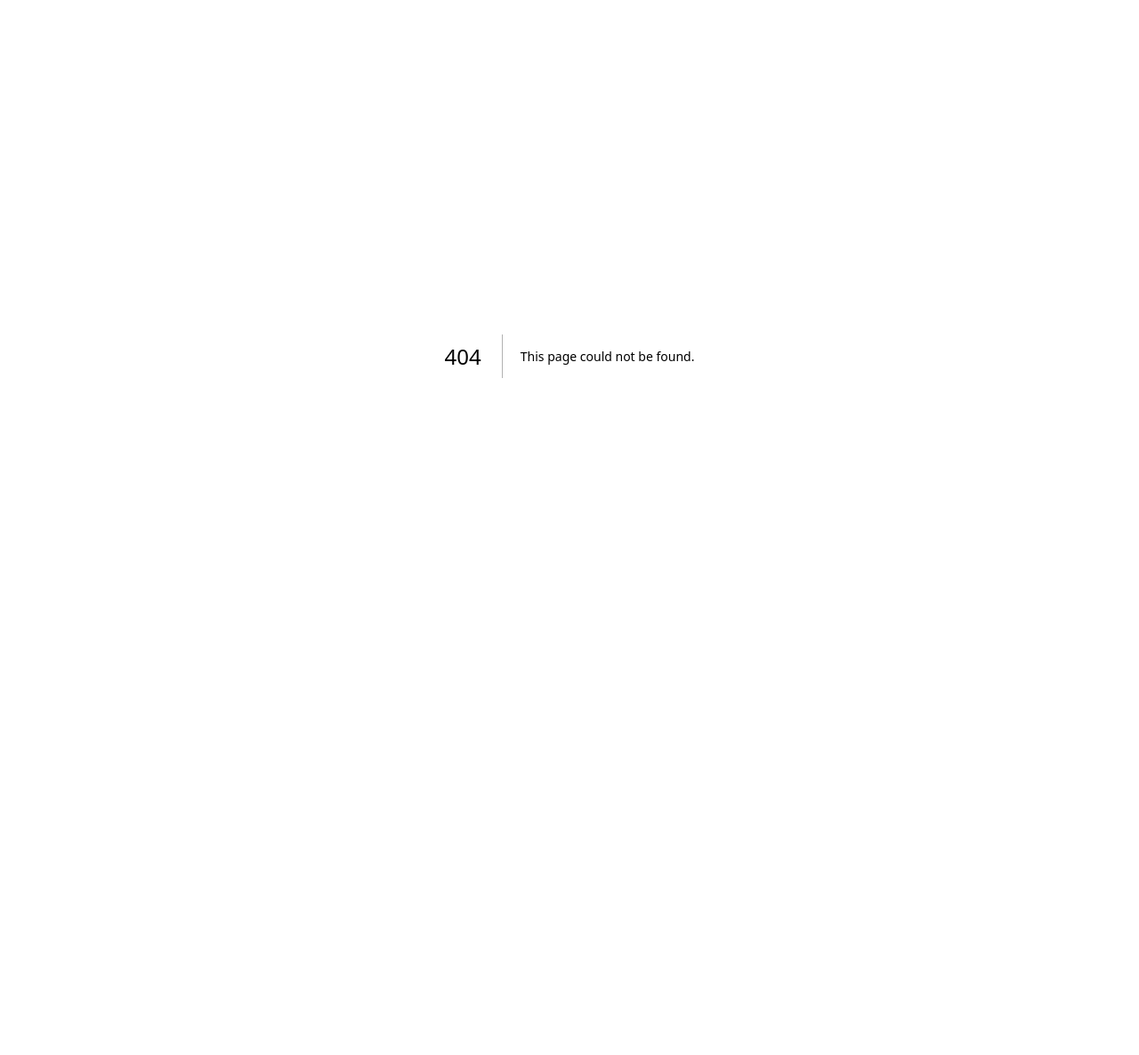
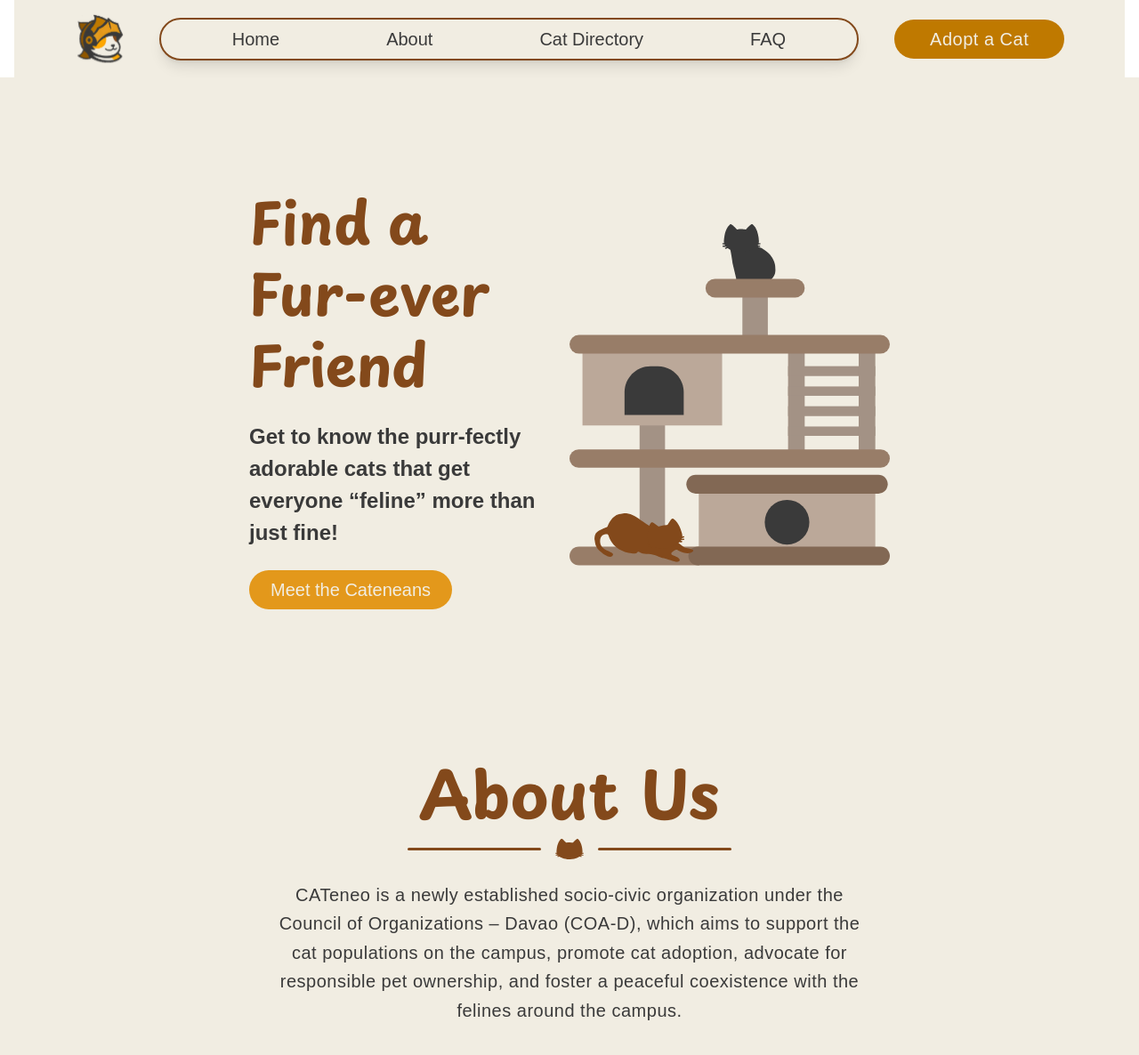
Before and after one commit to SAMAHAN-Systems-Development/cateneo-frontend, a Next.js app: page /home in a window 1280 px wide. Before the commit this address had no page. Shown: the top 1186 px of the page at 89% size. Before the commit the page ends 800 px from the top, so only its background shows below. Built offline with nearby package versions, Linux system fonts and the light colour scheme; a web font is replaced by a local one.

Commit message:
feat: create home page

```diff
--- /dev/null
+++ b/src/app/home/page.tsx
@@ -0,0 +1,16 @@
+"use client";
+
+import Navbar from "@/components/ui/navigation-bar";
+import HomeHeroSection from "@/components/section/home-hero-section";
+import AboutUsSection from "@/components/section/about-us";
+const page = () => {
+  return (
+    <div>
+      <Navbar />
+      <HomeHeroSection />
+      <AboutUsSection />
+    </div>
+  );
+};
+
+export default page;
--- a/src/app/page.tsx
+++ b/src/app/page.tsx
@@ -1,32 +1,9 @@
-'use client';
-
-import { useForm } from "react-hook-form";
-import { zodResolver } from "@hookform/resolvers/zod";
-import SignUpForm from "@/components/ui/sign-up-form";
-import {
-  signUpSchema,
-  type SignUpFormValues,
-} from "@/schemas/sign-up-form-schema";
+"use client";
 
 const Page = () => {
-  const form = useForm<SignUpFormValues>({
-    resolver: zodResolver(signUpSchema),
-    defaultValues: {
-      firstName: "",
-      lastName: "",
-      email: "",
-      password: "",
-    },
-  });
-
-  const onSubmit = (data: SignUpFormValues) => {
-    // Temporary: just log to verify submission works
-    console.log("Sign up submitted", data);
-  };
-
   return (
     <div>
-      <SignUpForm form={form} onSubmit={onSubmit} />
+      <h1>Welcome to Cateneo</h1>
     </div>
   );
 };
--- a/src/components/ui/section/about-us.tsx
+++ b/src/components/section/about-us.tsx
@@ -19,7 +19,7 @@ export default function AboutUsSection() {
           />
           <span className="block h-[3px] w-[100px] md:w-[150px] lg:w-[150px] rounded-full mx-1 md:mx-2 bg-cateneo-darkbrown" />
         </div>
-        <p className="text-cateneo-black text-lg sm:px-10 lg:px-0 md:text-xl font-medium tracking-wide leading-relaxed font-gaegu">
+        <p className="text-cateneo-black text-md sm:px-10 lg:px-0 md:text-xl font-medium tracking-wide leading-relaxed font-gaegu">
           CATeneo is a newly established socio-civic organization under the
           Council of Organizations – Davao (COA-D), which aims to support the
           cat populations on the campus, promote cat adoption, advocate for
--- a/src/components/ui/home-hero-section.tsx
+++ b/src/components/section/home-hero-section.tsx
@@ -1,9 +1,9 @@
 import Image from "next/image";
-import { RoundedButton } from "./rounded-button";
+import { RoundedButton } from "../ui/rounded-button";
 
 export default function HomeHeroSection() {
   return (
-    <section className="flex flex-col-reverse lg:flex-row items-center justify-between min-h-[90vh] w-full bg-cateneo-white px-20 py-8 rounded-br-[40px] relative overflow-hidden ">
+    <section className="flex flex-col-reverse lg:flex-row items-center justify-between min-h-[80vh] lg:min-h-[90vh] w-full bg-cateneo-white px-4 sm:px-8 lg:px-70 py-8 relative lg:overflow-hidden">
       {/* Text Section */}
       <div className="w-full lg:w-1/2 flex flex-col items-center lg:items-start justify-center mb-8 lg:mb-0 lg:pr-8 ">
         <h1 className="text-center lg:text-left text-[32px] sm:text-[64px] font-playpen text-cateneo-darkbrown leading-tight mb-6 sm:max-w-[300px] lg:max-w-none mx-auto lg:mx-0">
@@ -20,7 +20,7 @@ export default function HomeHeroSection() {
 
       {/* Image Section */}
       <div className="w-full lg:w-1/2 flex justify-center items-center">
-        <div className="w-full max-w-md aspect-[3/4] relative">
+        <div className="w-full max-w-[300px] sm:max-w-[400px] lg:max-w-md aspect-[3/4] relative">
           <Image
             src="/hero-cat-tree.svg"
             alt="Cat tree with cats"
--- a/src/components/ui/navigation-bar.tsx
+++ b/src/components/ui/navigation-bar.tsx
@@ -1,19 +1,21 @@
-'use client';
+"use client";
 
 // components/Navbar.jsx
-import { useState } from 'react';
-import Link from 'next/link';
-import Image from 'next/image';
+import { useState } from "react";
+import Link from "next/link";
+import Image from "next/image";
 
 export default function Navbar() {
   const [isMenuOpen, setIsMenuOpen] = useState(false);
 
   return (
-    <nav className="relative flex items-center justify-between md:justify-center px-4 py-3 text-white lg:mx-4 md:px-8 md:py-4 md:mx-10">
-
+    <nav className="relative flex items-center justify-between md:justify-center px-4 py-3 text-white lg:mx-4 md:px-8 md:py-4 md:mx-10 bg-cateneo-white">
       {/* Desktop-only Logo Section */}
       <div className="hidden md:flex shrink-0 text-xl font-gaegu tracking-wide">
-        <Link href="/" className="hover:opacity-90 transition-opacity duration-200 flex items-center gap-2">
+        <Link
+          href="/"
+          className="hover:opacity-90 transition-opacity duration-200 flex items-center gap-2"
+        >
           <Image
             src="/cateneo-navbar-logo.svg"
             alt="Cateneo logo"
@@ -27,7 +29,7 @@ export default function Navbar() {
       {/* Navigation Links (Dropdown on Mobile) */}
       <ul
         className={`${
-          isMenuOpen ? 'flex' : 'hidden'
+          isMenuOpen ? "flex" : "hidden"
         } absolute left-3 top-2 z-50 flex-col min-w-[200px] gap-4 rounded-br-[50px] border-2 border-cateneo-darkbrown bg-cateneo-white p-3 text-cateneo-black text-xl font-gaegu shadow-lg lg:mx-10 lg:gap-30 lg:px-20 md:static md:mx-10 md:mt-0 md:flex md:flex-row md:items-center md:gap-6 md:rounded-full md:bg-cateneo-white md:px-10 md:py-2 shrink-0`}
       >
         {/* Mobile-only Hamburger/Close Button inside the menu */}
@@ -50,7 +52,11 @@ export default function Navbar() {
 
         {/* Mobile-only Logo inside the menu */}
         <li className="md:hidden flex mb-2">
-          <Link href="/" onClick={() => setIsMenuOpen(false)} className="hover:opacity-90 transition-opacity duration-200">
+          <Link
+            href="/"
+            onClick={() => setIsMenuOpen(false)}
+            className="hover:opacity-90 transition-opacity duration-200"
+          >
             <Image
               src="/cateneo-navbar-logo.svg"
               alt="Cateneo logo"
@@ -111,7 +117,10 @@ export default function Navbar() {
 
       {/* Desktop Adopt Button */}
       <div className="hidden md:block text-xl font-gaegu tracking-wide bg-cateneo-lightbrown text-cateneo-white px-10 py-2 rounded-full shrink-0">
-        <Link href="/" className="hover:opacity-90 transition-opacity duration-200">
+        <Link
+          href="/"
+          className="hover:opacity-90 transition-opacity duration-200"
+        >
           Adopt a Cat
         </Link>
       </div>
@@ -132,7 +141,6 @@ export default function Navbar() {
           priority
         />
       </button>
-
     </nav>
   );
 }
```
